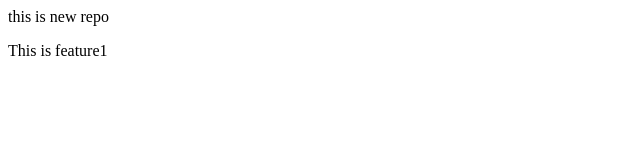
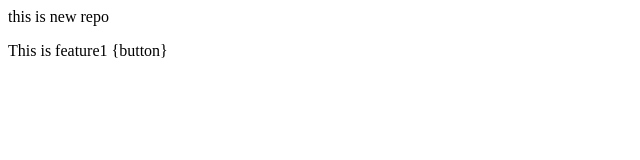
Before and after one commit to Sahil-Jadhav333/Localrepo, a plain HTML site: page index.html in a window 1280 px wide. Shown: the full height of the page, 0-640 px from the left. Drawn offline with Linux system fonts and the light colour scheme.

Commit message:
Add button

```diff
--- a/index.html
+++ b/index.html
@@ -1,4 +1,4 @@
 <p>
     this is new repo
 </p>
-<p>This is feature1</p>
+<p>This is feature1 {button}</p>
```
